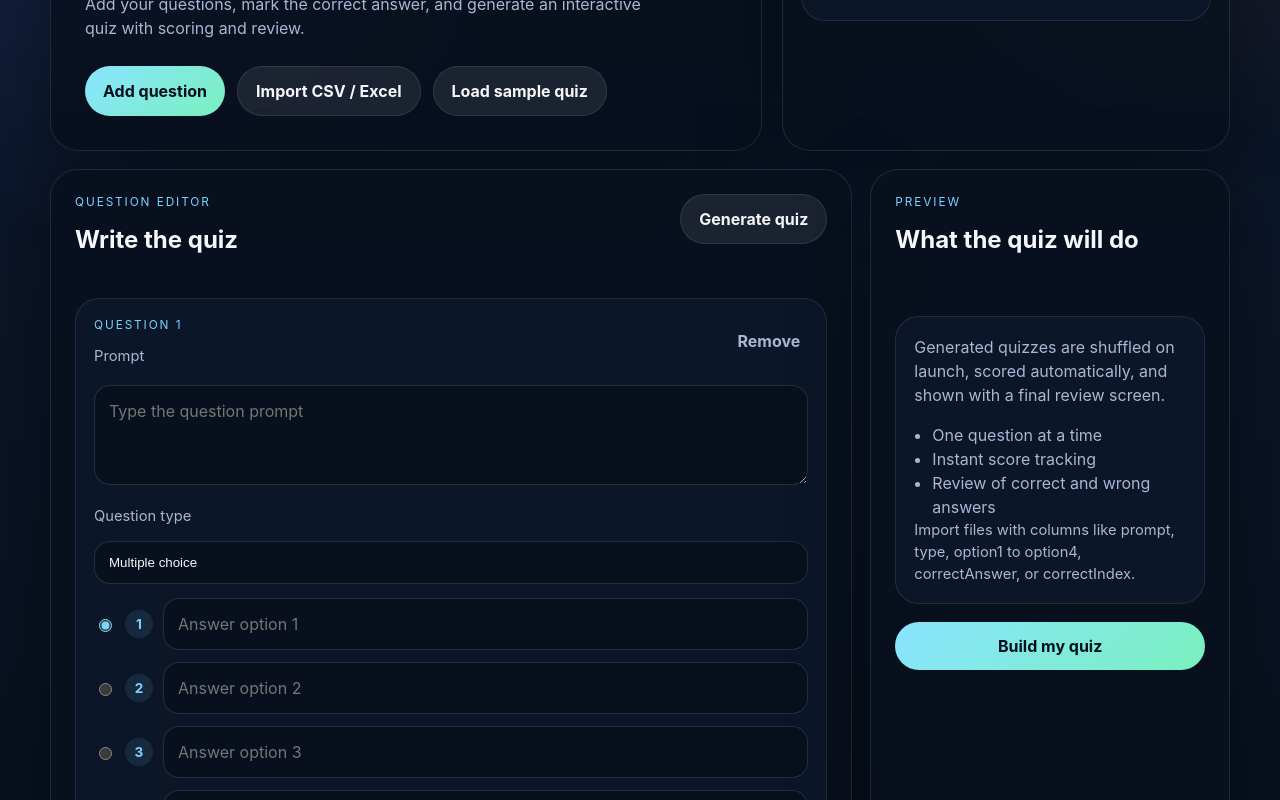
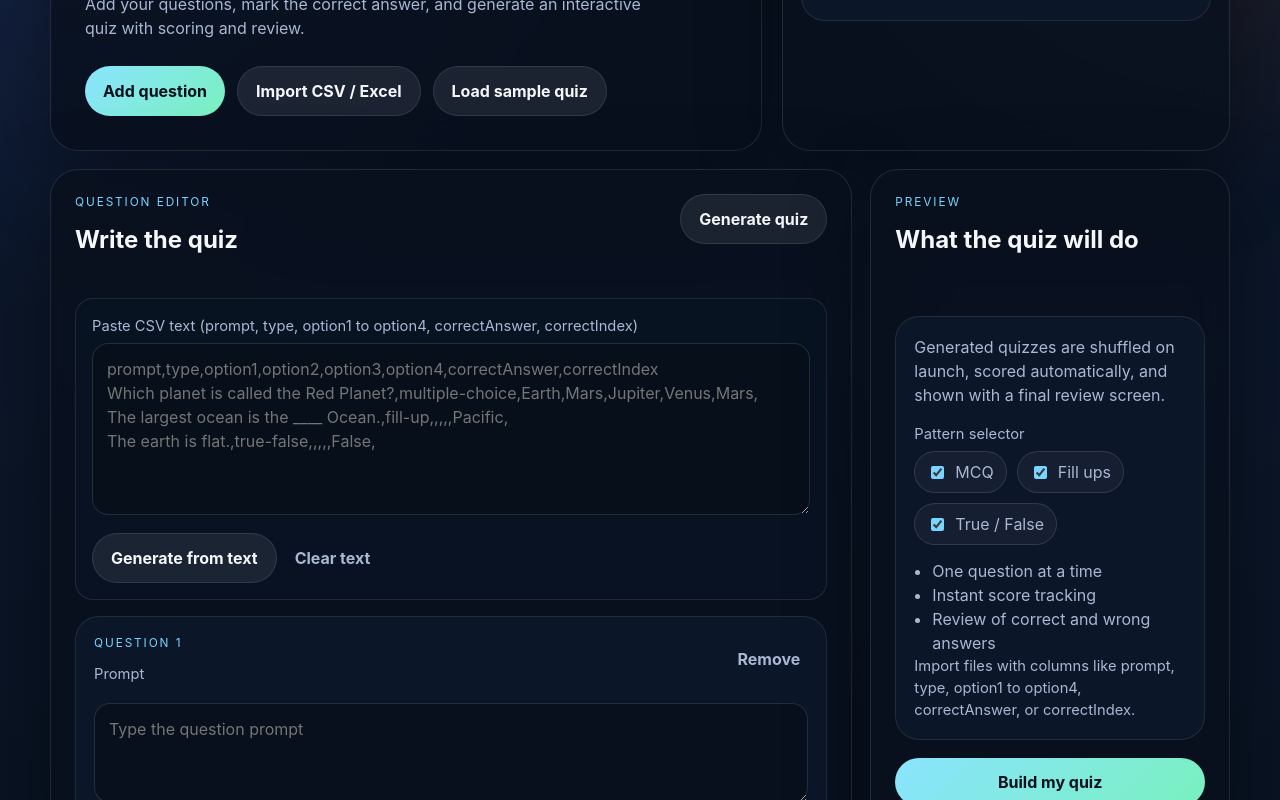
Before and after one commit to ayush-bhavsar/quizzes, a React (Vite) app: page / in a window 1280 px wide. Shown: the part 394-1194 px from the top of the page. Built offline with nearby package versions, Linux system fonts and the light colour scheme.

Commit message:
quiz text edition added for bulk addition

```diff
--- a/src/App.tsx
+++ b/src/App.tsx
@@ -39,6 +39,8 @@ type QuizBuildResult = {
   error: string;
 };
 
+type PatternSelection = Record<QuestionType, boolean>;
+
 const importedHeaders = {
   prompt: ['prompt', 'question', 'quiz question', 'question prompt'],
   type: ['type', 'question type', 'kind'],
@@ -79,6 +81,10 @@ const getRowValue = (row: ImportRow, aliases: string[]) => {
 
 const parseQuestionType = (value: unknown): QuestionType => {
   const normalized = normalizeAnswer(toText(value));
+
+  if (normalized === 'multiplechoice' || normalized === 'multiple-choice' || normalized === 'multiple choice' || normalized === 'mcq') {
+    return 'multiple-choice';
+  }
 
   if (normalized === 'fillup' || normalized === 'fill-up' || normalized === 'fill up' || normalized === 'blank' || normalized === 'short answer') {
     return 'fill-up';
@@ -320,6 +326,27 @@ const resetQuestionByType = (question: QuestionDraft, type: QuestionType): Quest
   };
 };
 
+const defaultPatternSelection: PatternSelection = {
+  'multiple-choice': true,
+  'fill-up': true,
+  'true-false': true,
+};
+
+const applyPatternFilter = (draftQuestions: QuestionDraft[], patternSelection: PatternSelection) =>
+  draftQuestions.filter((question) => patternSelection[question.type]);
+
+const parseQuestionsFromWorkbook = (workbook: XLSX.WorkBook) => {
+  const sheetName = workbook.SheetNames[0];
+
+  if (!sheetName) {
+    return [];
+  }
+
+  const worksheet = workbook.Sheets[sheetName];
+  const rows = XLSX.utils.sheet_to_json<ImportRow>(worksheet, { defval: '' });
+  return rows.map(createQuestionFromRow).filter((question): question is QuestionDraft => Boolean(question));
+};
+
 function App() {
   const [questions, setQuestions] = useState<QuestionDraft[]>([createBlankQuestion()]);
   const [phase, setPhase] = useState<Phase>('builder');
@@ -330,6 +357,8 @@ function App() {
   const [results, setResults] = useState<ResultEntry[]>([]);
   const [error, setError] = useState('');
   const [isImporting, setIsImporting] = useState(false);
+  const [bulkInput, setBulkInput] = useState('');
+  const [patternSelection, setPatternSelection] = useState<PatternSelection>(defaultPatternSelection);
   const fileInputRef = useRef<HTMLInputElement>(null);
 
   const currentQuestion = quiz[currentIndex];
@@ -370,7 +399,19 @@ function App() {
   };
 
   const startQuiz = (draftQuestions: QuestionDraft[] = questions) => {
-    const result = createQuizFromQuestions(draftQuestions);
+    const filteredQuestions = applyPatternFilter(draftQuestions, patternSelection);
+
+    if (!Object.values(patternSelection).some(Boolean)) {
+      setError('Select at least one question pattern before generating the quiz.');
+      return;
+    }
+
+    if (!filteredQuestions.length) {
+      setError('No questions match the selected pattern. Enable more patterns or add matching questions.');
+      return;
+    }
+
+    const result = createQuizFromQuestions(filteredQuestions);
 
     if (result.error) {
       setError(result.error);
@@ -390,6 +431,35 @@ function App() {
     fileInputRef.current?.click();
   };
 
+  const togglePattern = (type: QuestionType) => {
+    setPatternSelection((currentSelection) => ({
+      ...currentSelection,
+      [type]: !currentSelection[type],
+    }));
+  };
+
+  const importQuizFromText = () => {
+    if (!bulkInput.trim()) {
+      setError('Paste CSV text before generating a quiz from text input.');
+      return;
+    }
+
+    try {
+      const workbook = XLSX.read(bulkInput, { type: 'string' });
+      const importedQuestions = parseQuestionsFromWorkbook(workbook);
+
+      if (!importedQuestions.length) {
+        setError('No valid questions were found in the pasted text. Check headers and row values.');
+        return;
+      }
+
+      setQuestions(importedQuestions);
+      startQuiz(importedQuestions);
+    } catch {
+      setError('Could not parse the pasted text. Keep the CSV header and values in a table format.');
+    }
+  };
+
   const importQuizFile = async (event: ChangeEvent<HTMLInputElement>) => {
     const file = event.target.files?.[0];
     event.target.value = '';
@@ -405,16 +475,7 @@ function App() {
       const workbook = isCsv
         ? XLSX.read(await file.text(), { type: 'string' })
         : XLSX.read(await file.arrayBuffer(), { type: 'array' });
-      const sheetName = workbook.SheetNames[0];
-
-      if (!sheetName) {
-        setError('The selected file does not contain any readable sheets or rows.');
-        return;
-      }
-
-      const worksheet = workbook.Sheets[sheetName];
-      const rows = XLSX.utils.sheet_to_json<ImportRow>(worksheet, { defval: '' });
-      const importedQuestions = rows.map(createQuestionFromRow).filter((question): question is QuestionDraft => Boolean(question));
+      const importedQuestions = parseQuestionsFromWorkbook(workbook);
 
       if (!importedQuestions.length) {
         setError('No valid questions were found. Make sure your file includes prompt and answer columns.');
@@ -520,6 +581,30 @@ function App() {
               <button className="secondary-button" onClick={() => startQuiz()} type="button">
                 Generate quiz
               </button>
+            </div>
+
+            <div className="bulk-entry-card">
+              <label className="field-label" htmlFor="bulk-quiz-input">
+                Paste CSV text (prompt, type, option1 to option4, correctAnswer, correctIndex)
+              </label>
+              <textarea
+                id="bulk-quiz-input"
+                className="text-input bulk-textarea"
+                placeholder={
+                  'prompt,type,option1,option2,option3,option4,correctAnswer,correctIndex\nWhich planet is called the Red Planet?,multiple-choice,Earth,Mars,Jupiter,Venus,Mars,\nThe largest ocean is the ____ Ocean.,fill-up,,,,,Pacific,\nThe earth is flat.,true-false,,,,,False,'
+                }
+                value={bulkInput}
+                onChange={(event) => setBulkInput(event.target.value)}
+                rows={6}
+              />
+              <div className="bulk-actions">
+                <button className="secondary-button" onClick={importQuizFromText} type="button">
+                  Generate from text
+                </button>
+                <button className="ghost-button" onClick={() => setBulkInput('')} type="button">
+                  Clear text
+                </button>
+              </div>
             </div>
 
             <div className="question-list">
@@ -642,6 +727,33 @@ function App() {
               <p>
                 Generated quizzes are shuffled on launch, scored automatically, and shown with a final review screen.
               </p>
+              <p className="field-label">Pattern selector</p>
+              <div className="pattern-grid" role="group" aria-label="Quiz pattern selector">
+                <label className="pattern-chip">
+                  <input
+                    type="checkbox"
+                    checked={patternSelection['multiple-choice']}
+                    onChange={() => togglePattern('multiple-choice')}
+                  />
+                  <span>MCQ</span>
+                </label>
+                <label className="pattern-chip">
+                  <input
+                    type="checkbox"
+                    checked={patternSelection['fill-up']}
+                    onChange={() => togglePattern('fill-up')}
+                  />
+                  <span>Fill ups</span>
+                </label>
+                <label className="pattern-chip">
+                  <input
+                    type="checkbox"
+                    checked={patternSelection['true-false']}
+                    onChange={() => togglePattern('true-false')}
+                  />
+                  <span>True / False</span>
+                </label>
+              </div>
               <ul>
                 <li>One question at a time</li>
                 <li>Instant score tracking</li>
--- a/src/styles.css
+++ b/src/styles.css
@@ -223,6 +223,26 @@ h1 {
   gap: 16px;
 }
 
+.bulk-entry-card {
+  margin-bottom: 16px;
+  padding: 16px;
+  border-radius: 18px;
+  border: 1px solid rgba(255, 255, 255, 0.1);
+  background: rgba(10, 20, 36, 0.75);
+}
+
+.bulk-textarea {
+  margin-bottom: 12px;
+  min-height: 132px;
+  resize: vertical;
+}
+
+.bulk-actions {
+  display: flex;
+  gap: 10px;
+  flex-wrap: wrap;
+}
+
 .question-card {
   padding: 18px;
 }
@@ -312,6 +332,27 @@ h1 {
   margin: 0;
   color: var(--text-muted);
   font-size: 0.92rem;
+}
+
+.pattern-grid {
+  display: flex;
+  flex-wrap: wrap;
+  gap: 10px;
+  margin-bottom: 12px;
+}
+
+.pattern-chip {
+  display: inline-flex;
+  align-items: center;
+  gap: 8px;
+  padding: 8px 12px;
+  border: 1px solid rgba(255, 255, 255, 0.12);
+  border-radius: 999px;
+  background: rgba(255, 255, 255, 0.04);
+}
+
+.pattern-chip input {
+  accent-color: var(--accent);
 }
 
 .option-input:disabled {
```
